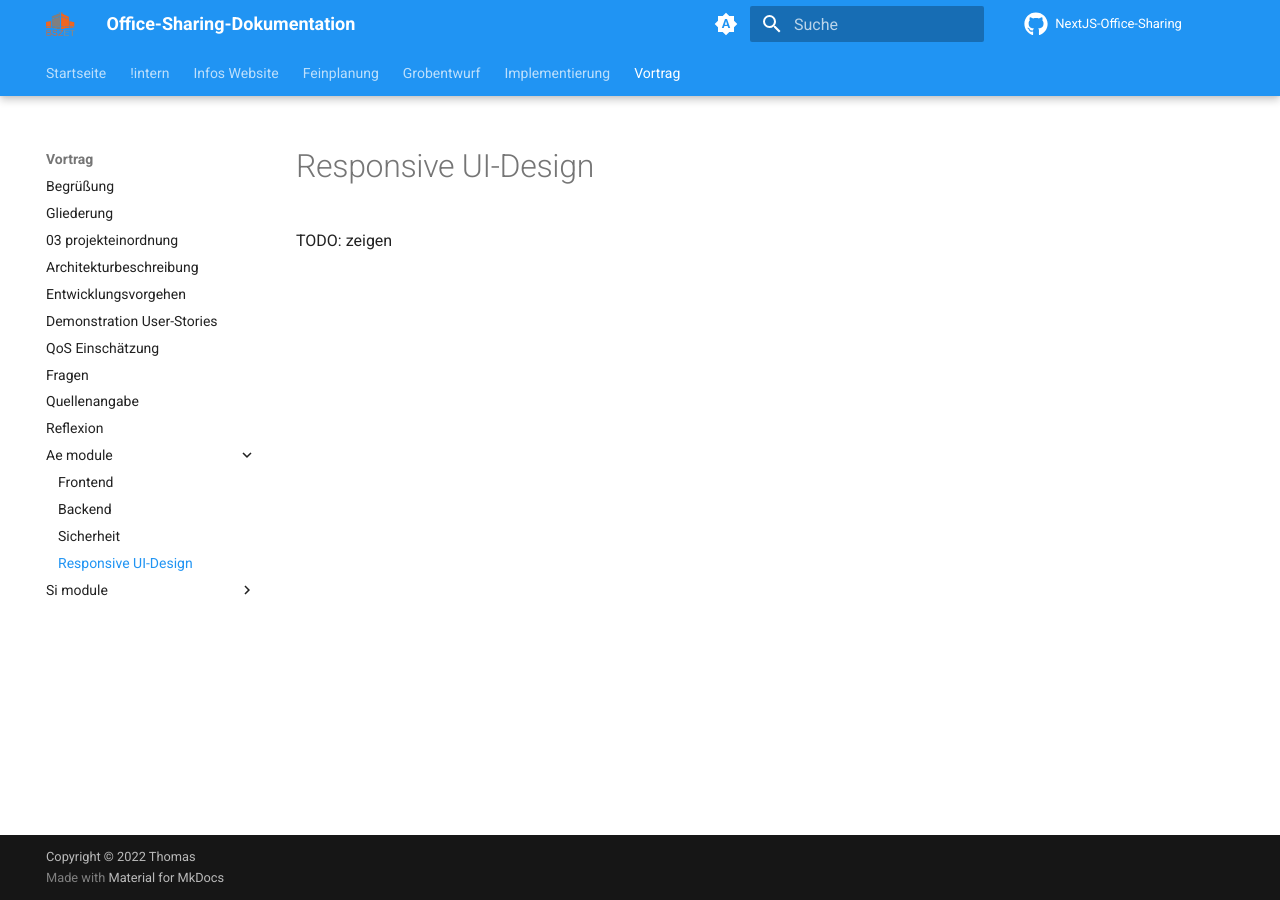
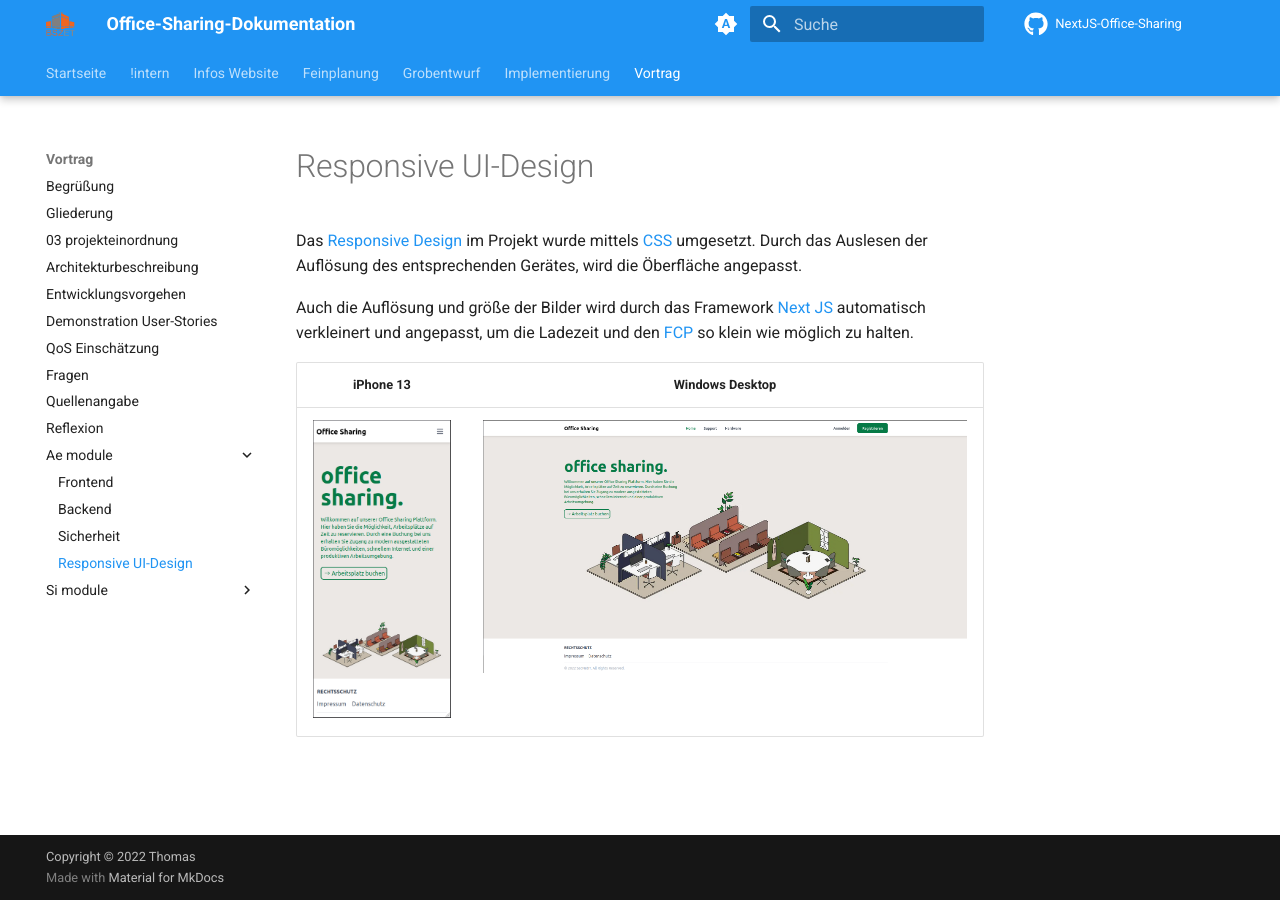
Before and after one commit to gz-bad-erzland-p2/Dokumentation, an MkDocs documentation site: the page built from docs/vortrag/ae-module/04_responsive-design.md, in a window 1280 px wide. Built offline with MkDocs 1.6.1 and Material for MkDocs 9.7.7, drawn with Linux system fonts in a browser that asks for light colours; comment, search, counter and statistics services are not loaded.

Commit message:
Add image and basic description to responsive design

```diff
--- a/docs/vortrag/ae-module/04_responsive-design.md
+++ b/docs/vortrag/ae-module/04_responsive-design.md
@@ -1,3 +1,11 @@
 # Responsive UI-Design
 
-TODO: zeigen
+Das [Responsive Design](https://de.wikipedia.org/wiki/Responsive_Webdesign) im Projekt wurde mittels [CSS](https://de.wikipedia.org/wiki/Cascading_Style_Sheets) umgesetzt.
+Durch das Auslesen der Auflösung des entsprechenden Gerätes, wird die Öberfläche angepasst.
+
+Auch die Auflösung und größe der Bilder wird durch das Framework [Next JS](https://nextjs.org/) automatisch verkleinert und angepasst, um die Ladezeit und den [FCP](https://developer.mozilla.org/en-US/docs/Glossary/First_contentful_paint) so klein wie möglich zu halten.
+
+
+iPhone 13            |  Windows Desktop
+:-------------------------:|:-------------------------:
+![](../../assets/img/IPhone_13.png) | ![](../../assets/img/Desktop_Wide.png)
```
Also changed, not shown: docs/assets/img/Desktop_Wide.png (added), docs/assets/img/IPhone_13.png (added).
